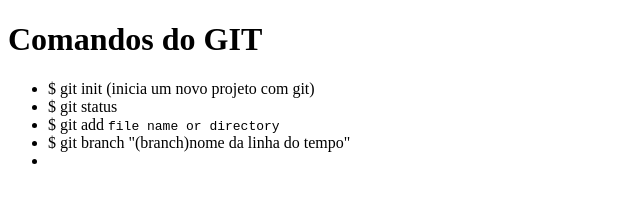
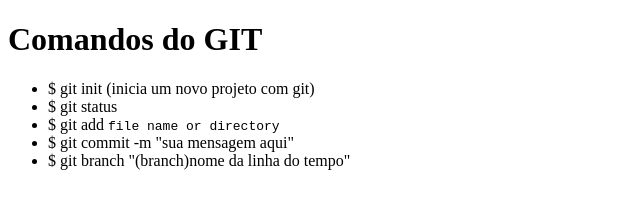
Before and after one commit to lucas820/website, a plain HTML site: page index.html in a window 1280 px wide. Shown: the whole page, without its empty margins (0-640 px from the left). Drawn offline with Linux system fonts and the light colour scheme.

Commit message:
firt commit

```diff
--- a/index.html
+++ b/index.html
@@ -11,8 +11,8 @@
         <li>$ git init (inicia um novo projeto com git)</li>
         <li>$ git status</li>
         <li>$ git add <code>file name or directory</code></li>
+        <li>$ git commit -m "sua mensagem aqui"</li>
         <li>$ git branch "(branch)nome da linha do tempo"</li>
-        <li></li>
     </ul>
 </body>
 </html>
```
